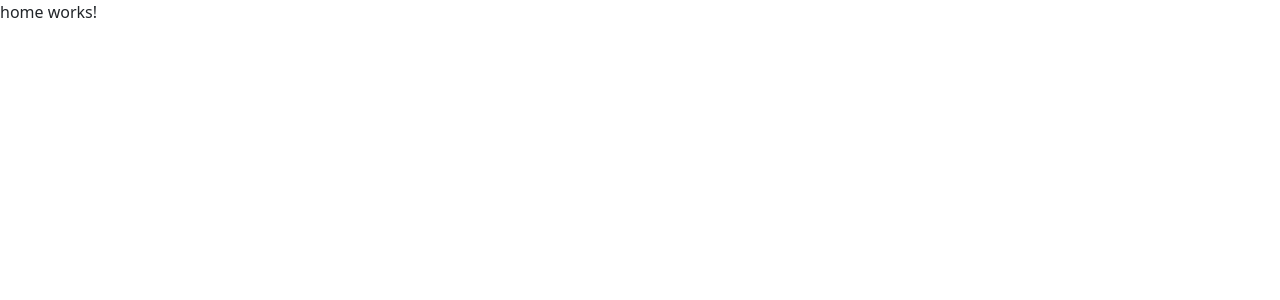
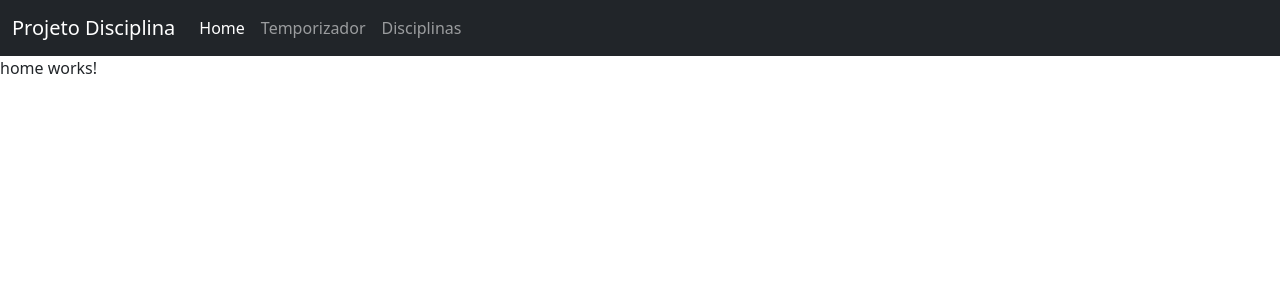
Before and after one commit to isabeela/projeto-disciplina, an Angular app: page / in a window 1280 px wide. Shown: the top 300 px of the page. Built offline with nearby package versions, Linux system fonts and the light colour scheme.

Commit message:
2 files modified, 3 added

```diff
--- a/src/app/app.component.html
+++ b/src/app/app.component.html
@@ -1 +1,2 @@
+<app-navbar></app-navbar>
 <app-home> </app-home>
--- a/src/app/app.module.ts
+++ b/src/app/app.module.ts
@@ -5,10 +5,11 @@
 import { AppComponent } from './app.component';
 import { HelloComponent } from './hello.component';
 import { HomeComponent } from './home/home.component';
+import { NavbarComponent } from './navbar/navbar.component';
 
 @NgModule({
   imports: [BrowserModule, FormsModule],
-  declarations: [AppComponent, HelloComponent, HomeComponent],
+  declarations: [AppComponent, HelloComponent, HomeComponent, NavbarComponent],
   bootstrap: [AppComponent]
 })
 export class AppModule {}
--- /dev/null
+++ b/src/app/navbar/navbar.component.html
@@ -0,0 +1,22 @@
+<nav class="navbar navbar-expand-lg navbar-dark bg-dark">
+  <div class="container-fluid">
+    <a class="navbar-brand"> Projeto Disciplina</a>
+    <button class="navbar-toggler" type="button" data-bs-toggle="collapse" data-bs-target="#navbarNavDropdown" aria-controls="navbarNavDropdown" aria-expanded="false" aria-label="Toggle navigation">
+<span class="navbar-toggler-icon"></span>
+</button>
+    <div class="collapse navbar-collapse" id="navbarNavDropdown">
+      <ul class="navbar-nav">
+        <li class="nav-item">
+          <a class="nav-link active" aria-current="page">
+            Home </a>
+        </li>
+        <li class="nav-item">
+          <a class="nav-link"> Temporizador </a>
+        </li>
+        <li class="nav-item">
+          <a class="nav-link"> Disciplinas</a>
+        </li>
+      </ul>
+    </div>
+  </div>
+</nav>
--- /dev/null
+++ b/src/app/navbar/navbar.component.ts
@@ -0,0 +1,15 @@
+import { Component, OnInit } from '@angular/core';
+
+@Component({
+  selector: 'app-navbar',
+  templateUrl: './navbar.component.html',
+  styleUrls: ['./navbar.component.css']
+})
+export class NavbarComponent implements OnInit {
+
+  constructor() { }
+
+  ngOnInit() {
+  }
+
+}
```
Also changed, not shown: src/app/navbar/navbar.component.css (added).
